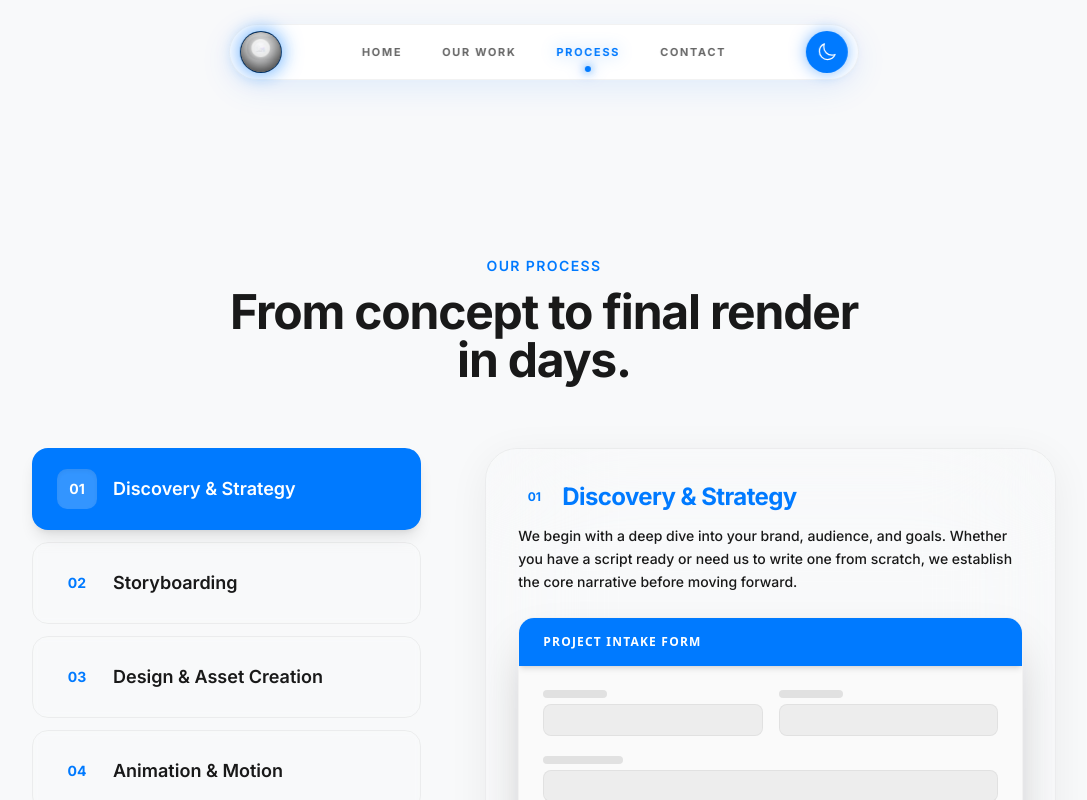
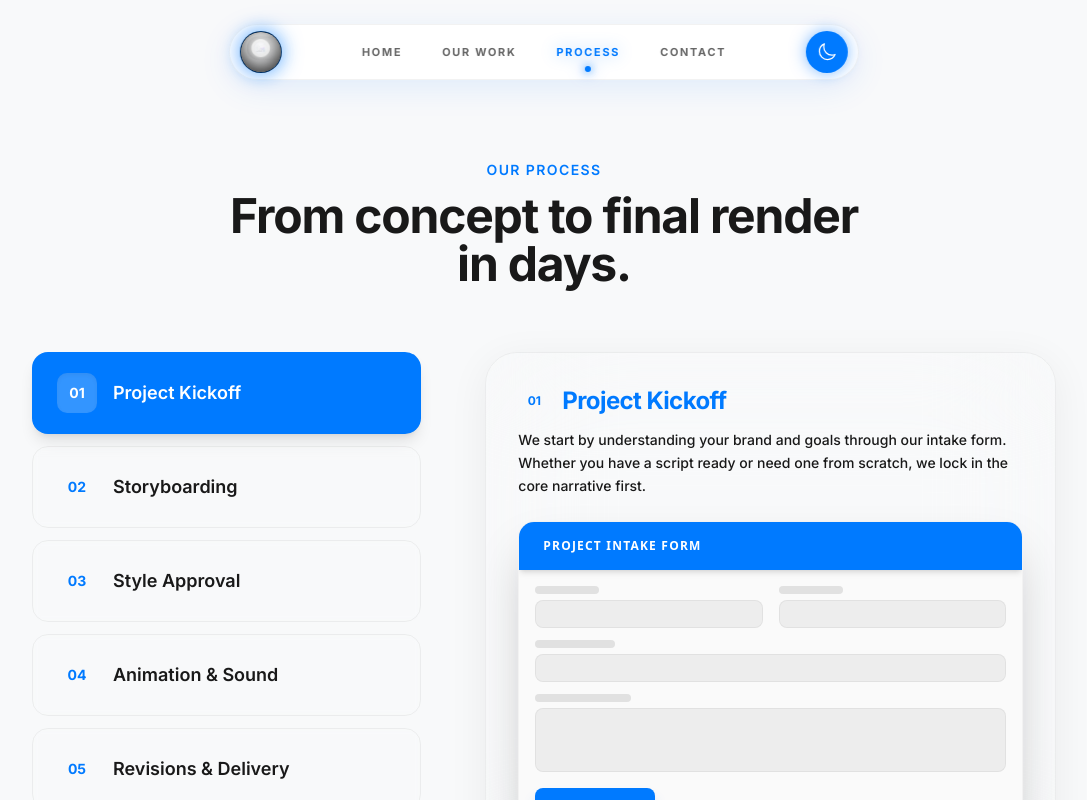
Before and after one commit to BerserkerOP/website, a Next.js app: page /process in a window 1280 px wide. Shown: the top 800 px of the page, without its empty margins (96-1183 px from the left). Built offline with nearby package versions, Linux system fonts and the light colour scheme.

Commit message:
Fix clipping on Process mockups, refine step copywriting for quick scanning, and adjust layout top padding

```diff
--- a/app/process/page.tsx
+++ b/app/process/page.tsx
@@ -5,7 +5,7 @@ import FadeIn from '@/components/FadeIn';
 
 export default function ProcessPage() {
   return (
-    <div className="bg-apple-bg min-h-screen w-full pt-32 pb-20 relative overflow-hidden flex flex-col">
+    <div className="bg-apple-bg min-h-screen w-full pt-8 relative overflow-hidden flex flex-col">
       <div className="relative z-10 w-full max-w-7xl mx-auto px-6 lg:px-16 flex-grow flex flex-col items-center justify-center">
         <FadeIn delay={0.2} className="w-full">
           <HowItWorks />
--- a/components/HowItWorks.tsx
+++ b/components/HowItWorks.tsx
@@ -6,28 +6,28 @@ import { motion, AnimatePresence } from 'framer-motion';
 const steps = [
   {
     num: "01",
-    title: "Discovery & Strategy",
-    desc: "We begin with a deep dive into your brand, audience, and goals. Whether you have a script ready or need us to write one from scratch, we establish the core narrative before moving forward."
+    title: "Project Kickoff",
+    desc: "We start by understanding your brand and goals through our intake form. Whether you have a script ready or need one from scratch, we lock in the core narrative first."
   },
   {
     num: "02",
     title: "Storyboarding",
-    desc: "We craft a comprehensive frame-by-frame storyboard. This allows you to visualize the flow, pacing, and visual direction, ensuring we are perfectly aligned before any design work begins."
+    desc: "We sketch a frame-by-frame storyboard. This helps you visualize the flow, pacing, and visual direction, ensuring we're perfectly aligned before any design begins."
   },
   {
     num: "03",
-    title: "Design & Asset Creation",
-    desc: "Our designers build out the custom illustrations, UI mockups, and typography that will define your video. You approve the final visual style, guaranteeing it matches your brand identity perfectly."
+    title: "Style Approval",
+    desc: "Our designers build custom illustrations and UI mockups. We then jump on a quick call where you approve the exact visual style and guarantee it matches your brand."
   },
   {
     num: "04",
-    title: "Animation & Motion",
-    desc: "This is where the magic happens. We bring the approved assets to life with buttery-smooth motion design and sound effects. You get consolidated feedback rounds via timestamped comments."
+    title: "Animation & Sound",
+    desc: "The magic happens here. We bring the approved assets to life with buttery-smooth motion design, perfectly timed voiceovers, and premium sound effects."
   },
   {
     num: "05",
-    title: "Final Delivery",
-    desc: "After final polishing and quality assurance, your premium motion graphics video is rendered and delivered in multiple formats, ready to captivate your audience and elevate your brand."
+    title: "Revisions & Delivery",
+    desc: "You review the video and leave consolidated feedback via timestamped comments. After final tweaks, your premium video is rendered and delivered in 4K."
   }
 ];
 
@@ -37,27 +37,27 @@ const IntakeFormMockup = () => (
     <div className="bg-[#007AFF] px-6 py-4 flex items-center shadow-md z-10">
       <span className="text-white font-bold tracking-[0.1em] text-xs uppercase">Project Intake Form</span>
     </div>
-    <div className="p-6 flex flex-col gap-4 flex-grow bg-zinc-50 dark:bg-black/20">
+    <div className="p-4 flex flex-col gap-3 flex-grow bg-zinc-50 dark:bg-black/20">
       <div className="grid grid-cols-2 gap-4">
         <div className="space-y-1.5">
           <div className="w-16 h-2 bg-black/10 dark:bg-white/10 rounded-full"></div>
-          <div className="h-8 w-full bg-black/5 dark:bg-white/5 border border-black/5 dark:border-white/5 rounded-lg"></div>
+          <div className="h-7 w-full bg-black/5 dark:bg-white/5 border border-black/5 dark:border-white/5 rounded-lg"></div>
         </div>
         <div className="space-y-1.5">
           <div className="w-16 h-2 bg-black/10 dark:bg-white/10 rounded-full"></div>
-          <div className="h-8 w-full bg-black/5 dark:bg-white/5 border border-black/5 dark:border-white/5 rounded-lg"></div>
+          <div className="h-7 w-full bg-black/5 dark:bg-white/5 border border-black/5 dark:border-white/5 rounded-lg"></div>
         </div>
       </div>
-      <div className="space-y-1.5 mt-1">
+      <div className="space-y-1.5">
         <div className="w-20 h-2 bg-black/10 dark:bg-white/10 rounded-full"></div>
-        <div className="h-8 w-full bg-black/5 dark:bg-white/5 border border-black/5 dark:border-white/5 rounded-lg"></div>
+        <div className="h-7 w-full bg-black/5 dark:bg-white/5 border border-black/5 dark:border-white/5 rounded-lg"></div>
       </div>
-      <div className="space-y-1.5 mt-1">
+      <div className="space-y-1.5">
         <div className="w-24 h-2 bg-black/10 dark:bg-white/10 rounded-full"></div>
-        <div className="h-20 w-full bg-black/5 dark:bg-white/5 border border-black/5 dark:border-white/5 rounded-lg"></div>
+        <div className="h-16 w-full bg-black/5 dark:bg-white/5 border border-black/5 dark:border-white/5 rounded-lg"></div>
       </div>
-      <div className="mt-auto pt-2 flex justify-start">
-        <div className="w-full max-w-[120px] h-10 bg-[#007AFF] hover:bg-[#005bb5] transition-colors cursor-pointer rounded-lg flex items-center justify-center text-white font-bold text-sm shadow-lg shadow-blue-500/30">
+      <div className="mt-auto pt-1 flex justify-start shrink-0">
+        <div className="w-full max-w-[120px] h-9 bg-[#007AFF] hover:bg-[#005bb5] transition-colors cursor-pointer rounded-lg flex items-center justify-center text-white font-bold text-sm shadow-lg shadow-blue-500/30">
           Submit
         </div>
       </div>
@@ -111,22 +111,22 @@ const MeetCallMockup = () => (
     </div>
 
     <div className="px-4 pb-4 flex-grow grid grid-cols-3 gap-3 h-full">
-      <div className="bg-[#3C4043] rounded-xl relative flex flex-col items-center justify-center border-2 border-[#8AB4F8] shadow-[0_0_15px_rgba(138,180,248,0.2)]">
-        <div className="w-12 h-12 rounded-full bg-[#5F6368] flex items-center justify-center text-white text-xl font-medium mb-2 shadow-inner">A</div>
-        <span className="text-white text-[10px] font-medium tracking-wide">Atharv</span>
+      <div className="bg-[#3C4043] rounded-xl relative flex flex-col items-center justify-center border-2 border-[#8AB4F8] shadow-[0_0_15px_rgba(138,180,248,0.2)] py-2">
+        <div className="w-10 h-10 rounded-full bg-[#5F6368] flex items-center justify-center text-white text-lg font-medium mb-1.5 shadow-inner shrink-0">A</div>
+        <span className="text-white text-[9px] font-medium tracking-wide">Atharv</span>
       </div>
 
-      <div className="bg-[#3C4043] rounded-xl relative flex flex-col items-center justify-center border border-white/5">
-        <div className="absolute top-2 right-2 w-5 h-5 rounded-full bg-[#EA4335] flex items-center justify-center shadow-lg">
-          <svg className="w-3 h-3 text-white" fill="none" viewBox="0 0 24 24" stroke="currentColor"><path strokeLinecap="round" strokeLinejoin="round" strokeWidth={2.5} d="M19 11a7 7 0 01-7 7m0 0a7 7 0 01-7-7m7 7v4m0 0H8m4 0h4m-4-8a3 3 0 01-3-3V5a3 3 0 116 0v6a3 3 0 01-3 3z"/><line x1="4" y1="4" x2="20" y2="20" stroke="white" strokeWidth="2.5" strokeLinecap="round"/></svg>
+      <div className="bg-[#3C4043] rounded-xl relative flex flex-col items-center justify-center border border-white/5 py-2">
+        <div className="absolute top-2 right-2 w-4 h-4 rounded-full bg-[#EA4335] flex items-center justify-center shadow-lg">
+          <svg className="w-2.5 h-2.5 text-white" fill="none" viewBox="0 0 24 24" stroke="currentColor"><path strokeLinecap="round" strokeLinejoin="round" strokeWidth={2.5} d="M19 11a7 7 0 01-7 7m0 0a7 7 0 01-7-7m7 7v4m0 0H8m4 0h4m-4-8a3 3 0 01-3-3V5a3 3 0 116 0v6a3 3 0 01-3 3z"/><line x1="4" y1="4" x2="20" y2="20" stroke="white" strokeWidth="2.5" strokeLinecap="round"/></svg>
         </div>
-        <div className="w-12 h-12 rounded-full bg-[#5F6368] flex items-center justify-center text-white text-xl font-medium mb-2 shadow-inner">U</div>
-        <span className="text-white text-[10px] font-medium tracking-wide">Udayjot</span>
+        <div className="w-10 h-10 rounded-full bg-[#5F6368] flex items-center justify-center text-white text-lg font-medium mb-1.5 shadow-inner shrink-0">U</div>
+        <span className="text-white text-[9px] font-medium tracking-wide">Udayjot</span>
       </div>
 
-      <div className="bg-[#3C4043] rounded-xl relative flex flex-col items-center justify-center border border-white/5">
-        <div className="w-12 h-12 rounded-full bg-[#5F6368] flex items-center justify-center text-white text-xl font-medium mb-2 shadow-inner">R</div>
-        <span className="text-white text-[10px] font-medium tracking-wide">Rhythm</span>
+      <div className="bg-[#3C4043] rounded-xl relative flex flex-col items-center justify-center border border-white/5 py-2">
+        <div className="w-10 h-10 rounded-full bg-[#5F6368] flex items-center justify-center text-white text-lg font-medium mb-1.5 shadow-inner shrink-0">R</div>
+        <span className="text-white text-[9px] font-medium tracking-wide">Rhythm</span>
       </div>
     </div>
 
```
